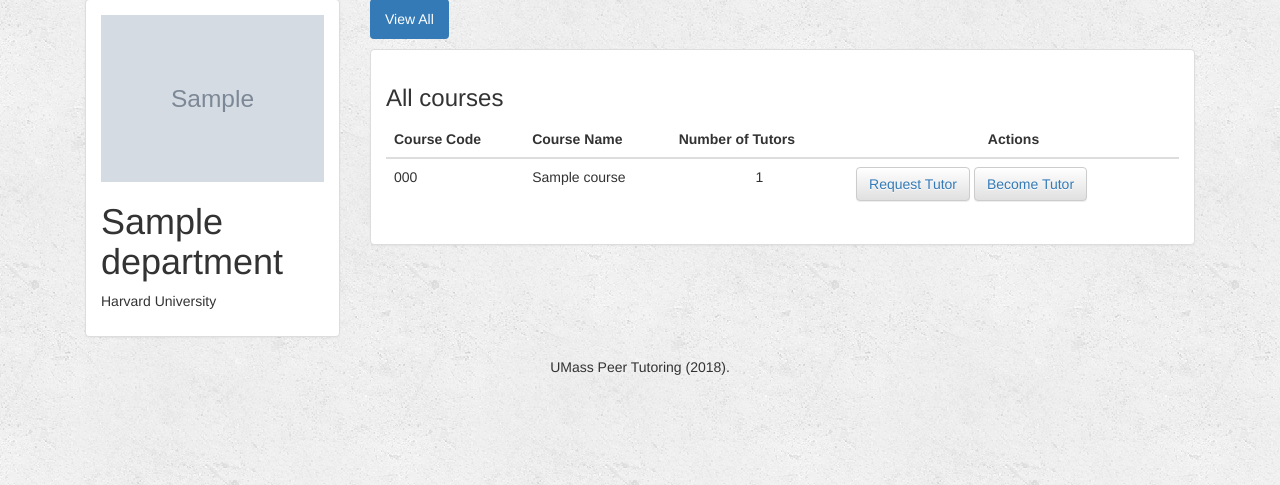
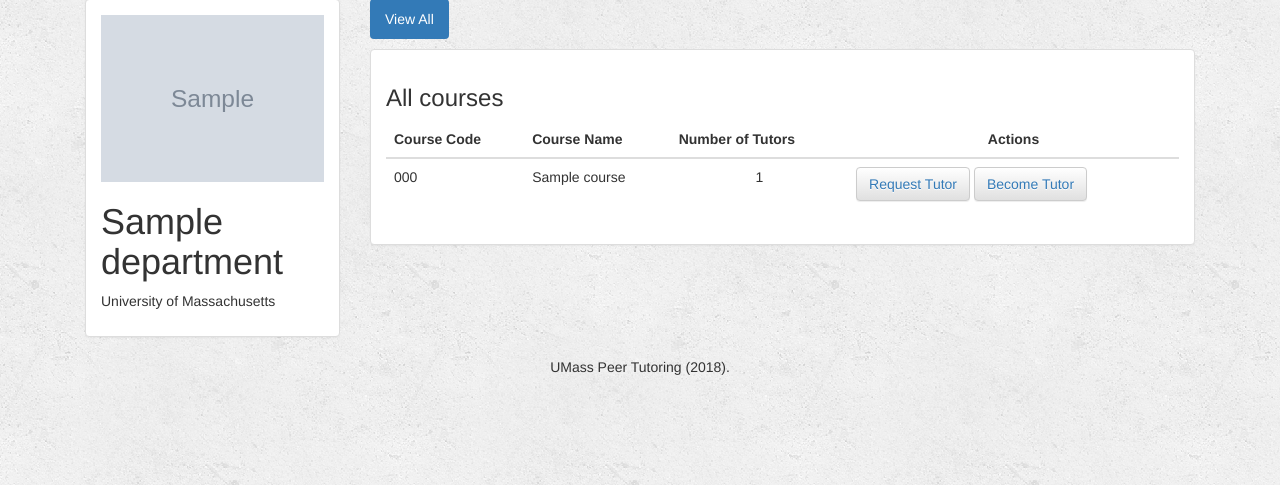
Before and after one commit to JunghakOh/peer-tutoring, a Django app: page /1/ in a window 1280 px wide. Shown: the part 73-558 px from the top of the page. Run offline with Django 3.2, Linux system fonts and the light colour scheme; a user stored in the database is signed in; tables that the repository leaves empty hold one stand-in row (values such as "Sample post"); grey boxes marked "Sample" are stand-in pictures; some libraries are stand-ins or nearby versions; some web fonts are replaced.

Commit message:
fix typos

```diff
--- a/search/templates/search/base.html
+++ b/search/templates/search/base.html
@@ -4,8 +4,8 @@
     <meta charset="utf-8">
     <meta http-equiv="X-UA-Compatible" content="IE=edge">
     <meta name="viewport" content="width=device-width, initial-scale=1">
-    <meta name="description" content="Harvard University Peer Tutoring Website">
-    <meta name="author" content="Harvard University">
+    <meta name="description" content="UMass Peer Tutoring Website">
+    <meta name="author" content="UMass Peer Turoting">
     <link rel='shortcut icon' href='/static/search/img/umass.ico' type='image/x-icon'/ >
 
     <title>{% block title %}UMass Peer Tutoring {% endblock %}</title>
--- a/search/templates/search/detail.html
+++ b/search/templates/search/detail.html
@@ -19,7 +19,7 @@
                         {% endif %}
                     </a>
                     <h1>{{ department.department_name }} <small>{{ department.code }}</small></h1>
-                    <p>Harvard University</p>
+                    <p>University of Massachusetts</p>
                 </div>
             </div>
         </div>
@@ -56,11 +56,11 @@
                                 <td>{{ course.course_name }}</td>
                                 <td align="center">{{ course.num_tutors }}</td>
                                 <td><button type="button" class="btn btn-default">
-                                  <a href="https://harvard.az1.qualtrics.com/SE/?SID=SV_3OYXJnH5NibHqOp">
+						<a href="#"><!-- qualtrics link here -->
                                     Request Tutor</a>
                                     </button>
                                     <button type="button" class="btn btn-default">
-                                      <a href="https://harvard.az1.qualtrics.com/SE/?SID=SV_erktU9nCfQaD7YF">Become Tutor</a>
+					    <a href="#">Become Tutor</a> <!-- qualtrics link here -->
                                         </button>
 				</td>
                             </tr>
--- a/search/templates/search/index.html
+++ b/search/templates/search/index.html
@@ -18,7 +18,7 @@
                         </a>
                         <div class="caption text-center">
                             <h2>{{ department.department_name }}</h2>
-                            <p>Harvard University</p>
+                            <p>UMass</p>
                             <!-- View Details -->
                             <a href="{% url 'search:detail' department.id %}" class="btn btn-primary btn-sm" role="button" style="width: 75%;">View Courses</a>
 
```
